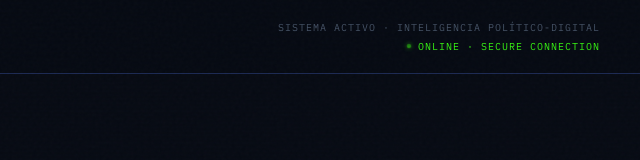
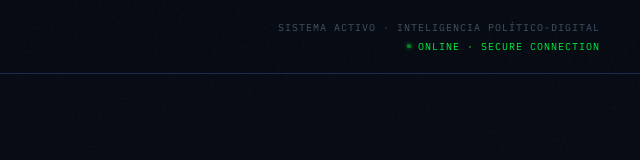
Before and after one commit to angelcrzmtzz18-star/radar-politico, a plain HTML site: page public/index.html in a window 1280 px wide. Shown: the top 160 px of the page, 640-1280 px from the left. Drawn offline with Linux system fonts and the light colour scheme.

Commit message:
Update index.html

```diff
--- a/public/index.html
+++ b/public/index.html
@@ -19,7 +19,7 @@
   --text: #E2E8F0;
   --text2: #94a3b8;
   --text3: #475569;
-  --success: #39FF14;
+  --success: #00FF41;
   --danger: #EF4444;
   --gold: #F59E0B;
   --neu: #64748B;
```
